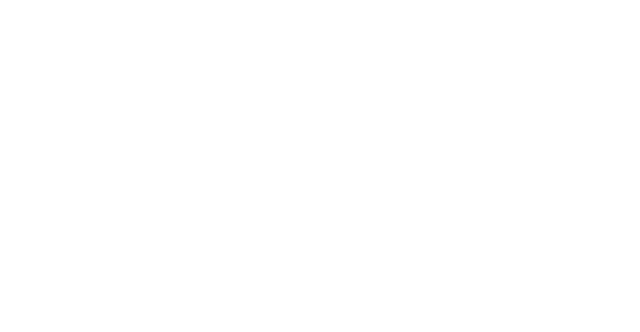
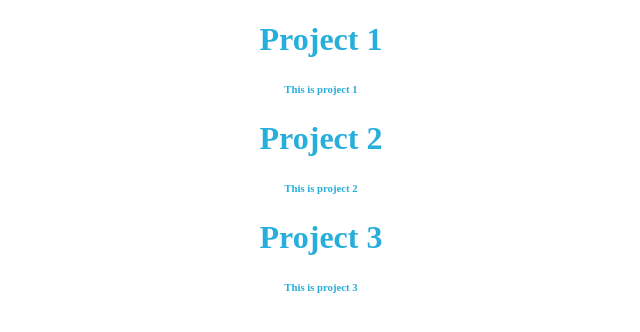
Before and after one commit to acciojob/render-multiple-component-react-rohitgalande1032, a React app: page / in a window 1280 px wide. Shown: the whole page, without its empty margins (319-959 px from the left). Built offline with nearby package versions, Linux system fonts and the light colour scheme.

Commit message:
Date rendered dynamically

```diff
--- a/src/components/App.js
+++ b/src/components/App.js
@@ -1,9 +1,25 @@
 import React, {Component, useState} from "react";
 import '../styles/App.css';
 
+let projectDetail = [
+  {name: 'Project 1', description: 'This is project 1'},
+  {name: 'Project 2', description: 'This is project 2'},
+  {name: 'Project 3', description: 'This is project 3'},
+]
+
 const App = () => {
   return (
-    <div id="main"></div>
+    <div id="main" className="ns-wrapper">
+      {projectDetail.map((project) => {
+      return (
+        <div>
+        <h1 data-ns-test={project.name}>{project.name}</h1>
+        <h6 data-ns-test={project.description}>{project.description}</h6>
+        </div>
+      )
+
+      })}
+    </div>
   )
 }
 
--- a/src/styles/App.css
+++ b/src/styles/App.css
@@ -1,4 +1,4 @@
-h1 {
+h1, h6 {
     color: #27aedb;
     text-align: center;
     }
```
Also changed, not shown: 1 other file.
